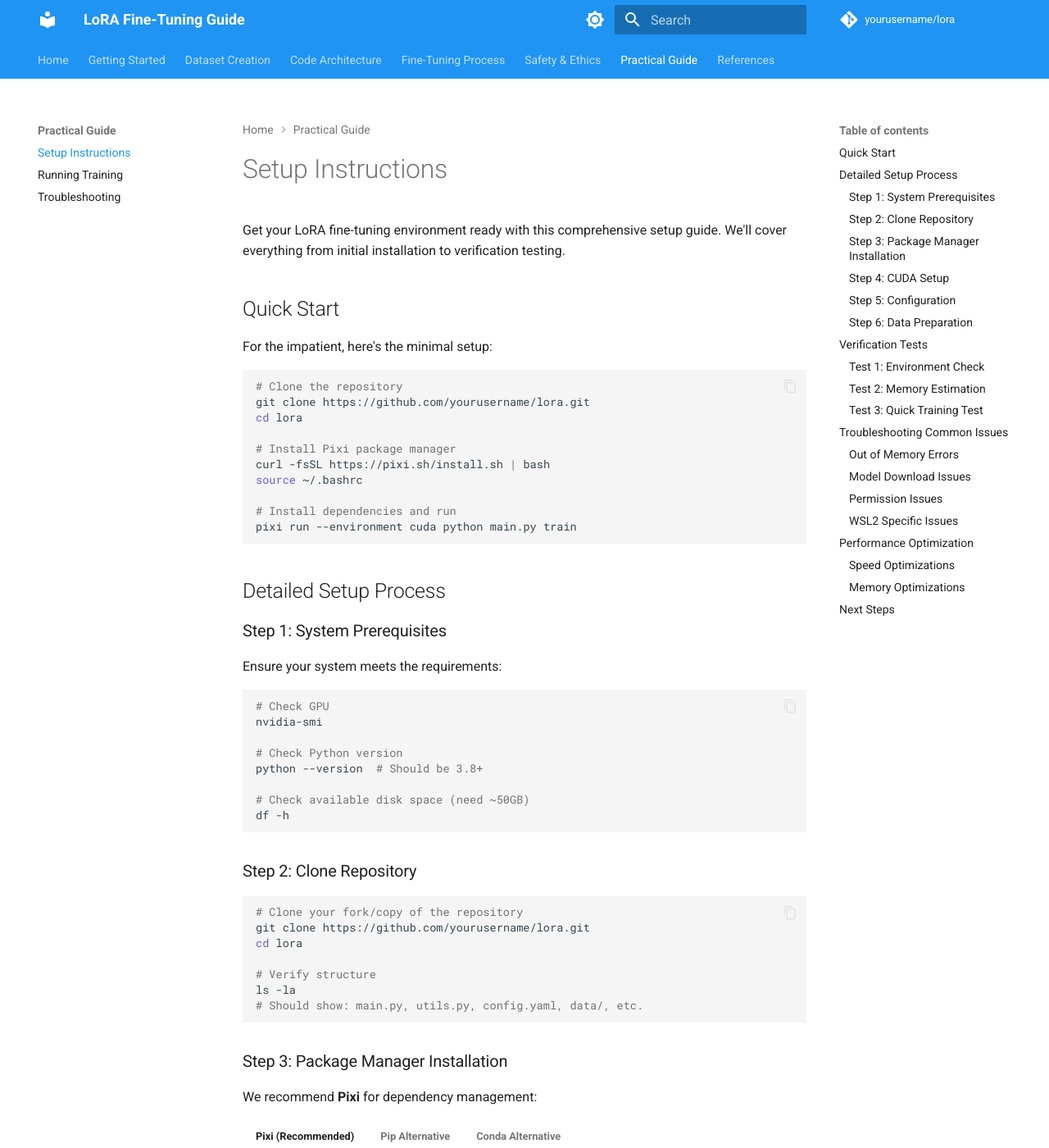
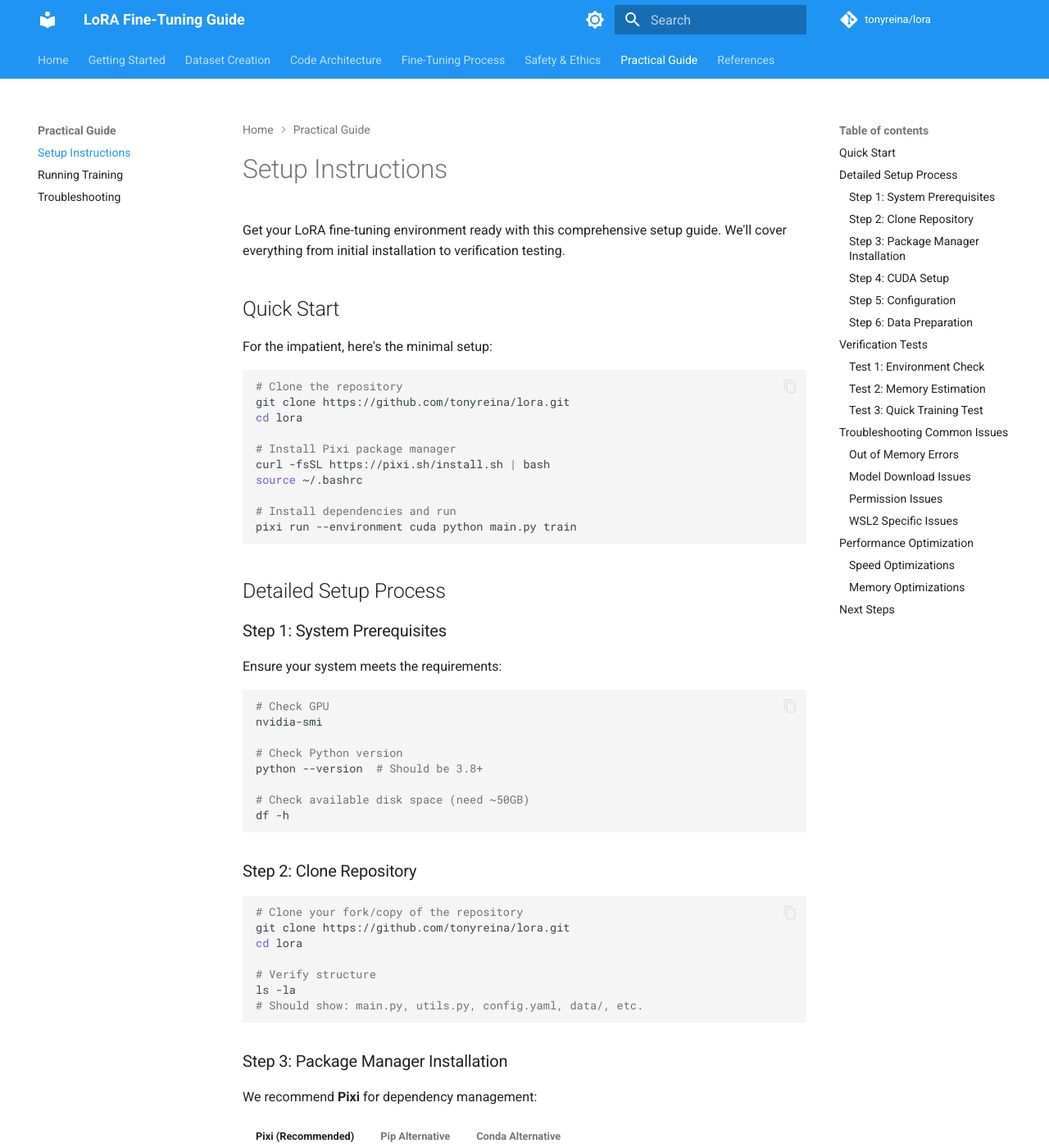
Before and after one commit to tonyreina/lora, an MkDocs documentation site: the page built from docs/practical/setup.md, in a window 1280 px wide and 1400 px high. Shown: the whole window at 82% size. Built offline with MkDocs 1.6.1 and Material for MkDocs 9.7.7, drawn with Linux system fonts in a browser that asks for light colours; comment, search, counter and statistics services are not loaded; some of the changed lines change nothing that is shown.

````diff
--- a/docs/practical/setup.md
+++ b/docs/practical/setup.md
@@ -8,7 +8,7 @@
 
 ```bash
 # Clone the repository
-git clone https://github.com/yourusername/lora.git
+git clone https://github.com/tonyreina/lora.git
 cd lora
 
 # Install Pixi package manager
@@ -40,7 +40,7 @@
 
 ```bash
 # Clone your fork/copy of the repository
-git clone https://github.com/yourusername/lora.git
+git clone https://github.com/tonyreina/lora.git
 cd lora
 
 # Verify structure
--- a/mkdocs.yml
+++ b/mkdocs.yml
@@ -4,7 +4,7 @@
 site_url: https://tonyreina.github.io/lora
 
 # Repository
-repo_name: yourusername/lora
+repo_name: tonyreina/lora
 repo_url: https://github.com/tonyreina/lora
 
 # Copyright
@@ -123,4 +123,4 @@
 extra:
   social:
     - icon: fontawesome/brands/github
-      link: https://github.com/yourusername/lora
+      link: https://github.com/tonyreina/lora
````
